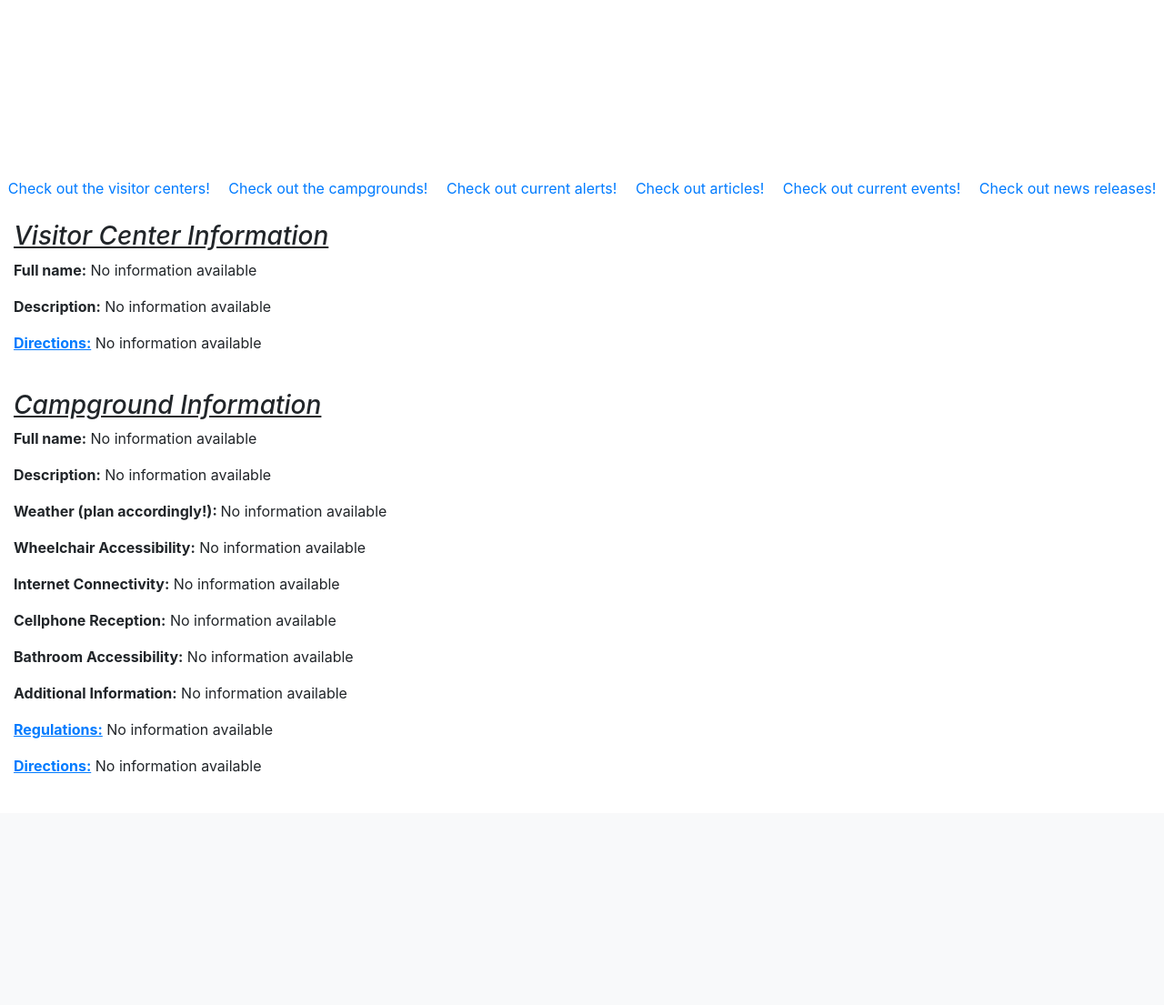
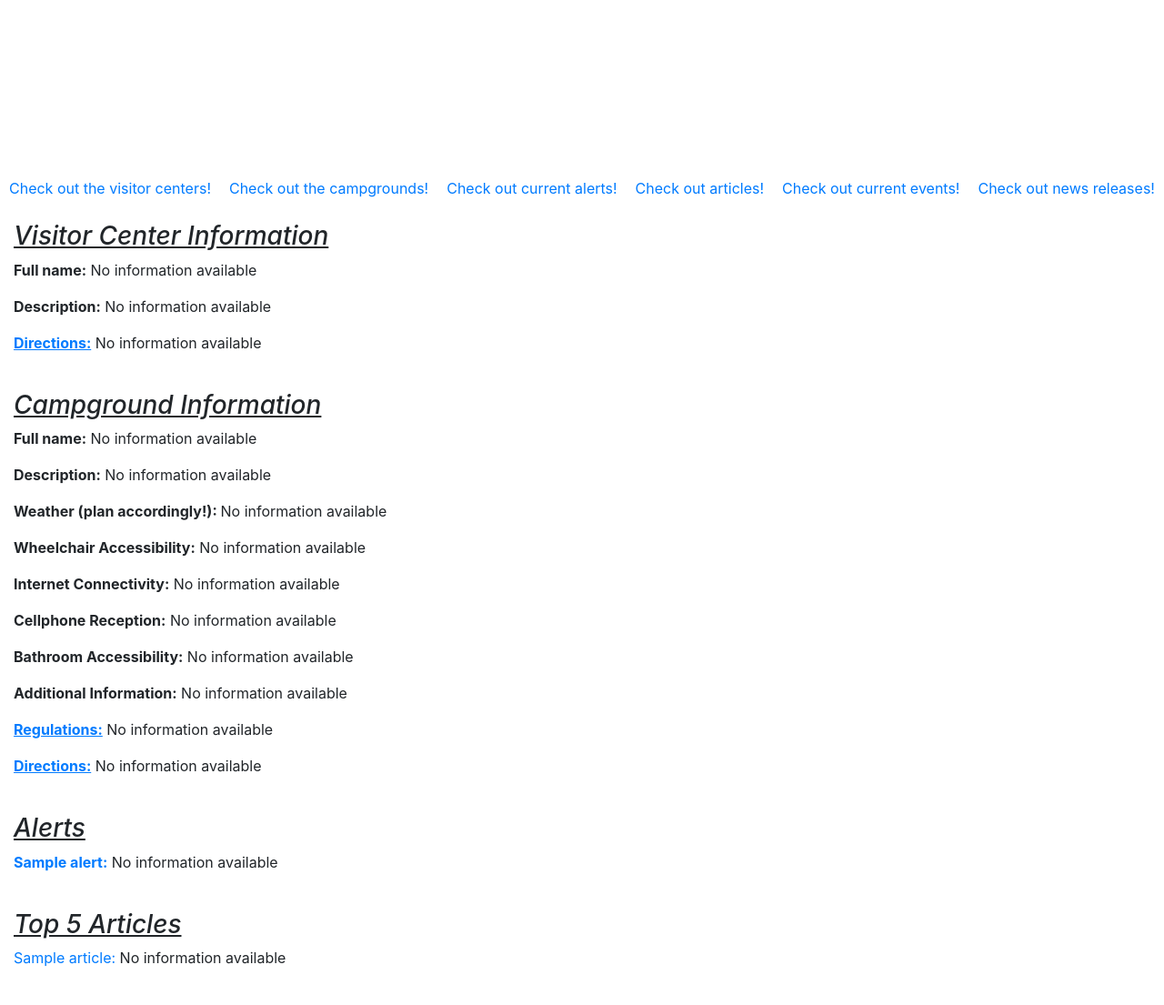
Before and after one commit to srust13/Capital-One-SWE-Summit, a Flask app: template templates/park.html in a window 1280 px wide. Shown: the part 279-1384 px from the top of the page at 91% size. Before the commit the page ends 1129 px from the top, so only its background shows below. Run offline with Flask 2, Linux system fonts and the light colour scheme; the template is opened without the code that fills it: most values are stand-ins (such as "Sample title", 1, 10 or a date in 2020); some libraries are stand-ins or nearby versions.

Commit message:
added alerts,articles

```diff
--- a/application.py
+++ b/application.py
@@ -2,6 +2,7 @@ from flask import Flask, flash, redirect, render_template, request, session
 from flask_session import Session
 from tempfile import mkdtemp
 from helpers import listParksAndStates, getInfo
+from random import randint
 
 app = Flask(__name__)
 
@@ -40,7 +41,19 @@ def search():
         if park:
             visitorCentersList=getInfo(park, "visitorCenters")
             campgroundsList=getInfo(park, "campgrounds")
-            return render_template("park.html",park=park, visitorCentersList=visitorCentersList, campgroundsList=campgroundsList)
+            alertsList=getInfo(park, "alerts")
+
+            #Need to print out top 5 articles if there are more than 5 articles
+            articlesList=getInfo(park, "articles")
+            articlesList_length=len(articlesList)
+            topArticles=5
+            if articlesList_length >= topArticles:
+                #Make sure random number is unique so same article doesn't show up
+                random=[]
+                random=[randint(0,articlesList_length-1) for i in range(0,topArticles) if randint(0,articlesList_length-1) not in random]
+
+            return render_template("park.html",park=park, visitorCentersList=visitorCentersList, campgroundsList=campgroundsList, alertsList=alertsList,
+            articlesList=articlesList,articlesList_length=articlesList_length, random=random )
         else:
             return render_template("state.html",state=state)
 
--- a/helpers.py
+++ b/helpers.py
@@ -63,7 +63,7 @@ def listParksAndStates():
 
     return parks, states
 
-#infoType can equal "visitorCenters", "campgrounds", "alerts", "events", "news"
+#infoType can equal "visitorCenters", "campgrounds", "alerts", "articles", "events", "news"
 def getInfo(parkName, infoType):
     endpoint = requests.get(f"{url}/{infoType}?q={parkName}&api_key={api}")
     data = endpoint.json()
@@ -71,7 +71,7 @@ def getInfo(parkName, infoType):
 
 
 
-#print(visitorCenters("Zion"))
+print(getInfo("Zion","articles")[0])
 #print(visitorCenters("Zion")[0]["name"])
 
 #print(listParksByState("ME"))
--- a/templates/park.html
+++ b/templates/park.html
@@ -8,17 +8,17 @@
     <div>
         <h1><b>Welcome to {{park}}</b></h1>
         <div class="space"></div>
-        <div class="pagejump">
-            <A HREF="#visitorcenter">Check out the visitor centers!</A>
-            &emsp;<A HREF="#campgrounds">Check out the campgrounds!</A>
-            &emsp;<A HREF="#campgrounds">Check out current alerts!</A>
-            &emsp;<A HREF="#campgrounds">Check out articles!</A>
-            &emsp;<A HREF="#campgrounds">Check out current events!</A>
-            &emsp;<A HREF="#campgrounds">Check out news releases!</A>
+        <div class="d-flex justify-content-around">
+            <A HREF="#visitorcenters">Check out the visitor centers!</A>
+            <A HREF="#campgrounds">Check out the campgrounds!</A>
+            <A HREF="#alerts">Check out current alerts!</A>
+            <A HREF="#articles">Check out articles!</A>
+            <A HREF="#events">Check out current events!</A>
+            <A HREF="#news">Check out news releases!</A>
         </div>
     </div>
     <br>
-    <A NAME="visitorcenter"></A>
+    <A NAME="visitorcenters"></A>
     <div class="container-fluid">
         <h3><i><u>Visitor Center Information</u></i></h3>
         {%for visitorCenter in visitorCentersList%}
@@ -51,5 +51,31 @@
         {% endfor %}
         </div>
 
+    <A NAME="alerts"></A>
+    <div class="container-fluid">
+        <h3><i><u>Alerts</u></i></h3>
+        {%for alert in alertsList%}
+            <p><b> <a href= {{ alert.get("url") or "javascript:;" }}>{{ alert.get("title")}}:</a></b> {{ alert.get("description") or "No information available"}}  </p>
+            <br>
+        {% endfor %}
+    </div>
+
+    <A NAME="articles"></A>
+    <div class="container-fluid">
+        {% if random %}
+            <h3><i><u>Top 5 Articles</u></i></h3>
+            {%for i in random%}
+                <p> <a href= {{ articlesList[i].get("url") or "javascript:;" }}>{{ articlesList[i].get("title")}}:</a> {{ articlesList[i].get("listingdescription") or "No information available"}}  </p>
+                <br>
+            {% endfor %}
+        {% else %}
+            <h3><i><u>Top {{articlesList_length}} Articles</u></i></h3>
+            {%for article in articlesList%}
+                <p><b> <a href= {{ article.get("url") or "javascript:;" }}>{{ article.get("title")}}:</a></b> {{ article.get("listingdescription") or "No information available"}}  </p>
+                <br>
+            {% endfor %}
+        {% endif %}
+    </div>
+
 
 {% endblock %}
```
Also changed, not shown: 1 other file. Lines whose indentation alone changed are shown as unchanged.
